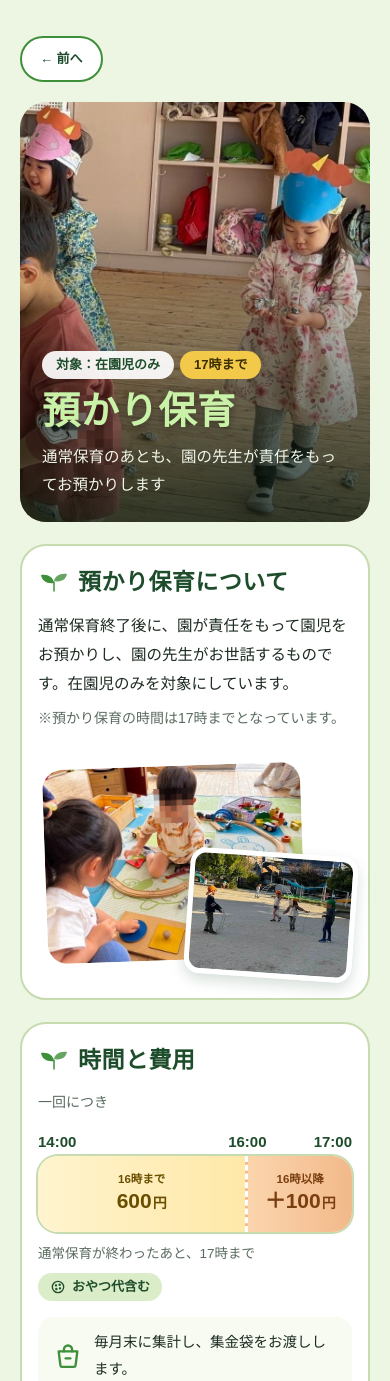
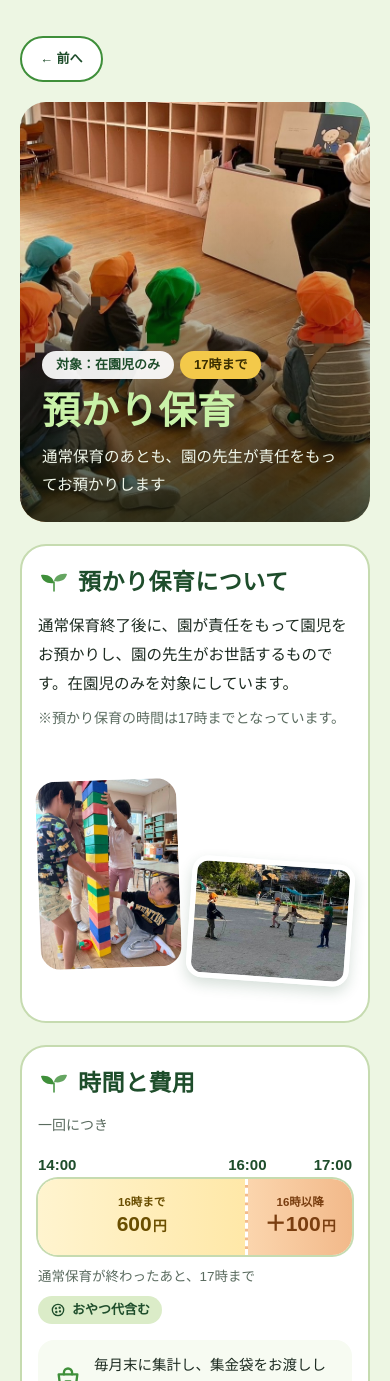
Before and after one commit to wakabakindergarten/website, a plain HTML site: page azukari.html in a window 390 px wide. Shown: the top 1381 px of the page. Drawn offline with Linux system fonts and the light colour scheme; a web font is replaced by a local one.

Commit message:
預かり保育のページのトップ写真を絵本の写真に、部屋の写真をブロックの写真に差し替え
Co-Authored-By: Claude Opus 5.5 <noreply@anthropic.com>

```diff
--- a/azukari.html
+++ b/azukari.html
@@ -27,7 +27,7 @@ body{margin:0;min-height:100%;background:var(--bg);color:var(--ink);font-family:
 a.back{display:inline-block;margin-bottom:20px;padding:9px 18px;border-radius:999px;background:#fff;border:2px solid var(--leaf);color:var(--deep);text-decoration:none;font-weight:700;font-size:13px}
 .hand{font-family:"Yomogi","Zen Maru Gothic",cursive;font-weight:400}
 
-.top{position:relative;border-radius:26px;overflow:hidden;min-height:380px;display:flex;align-items:flex-end;padding:30px;margin-bottom:22px;background:#1e4d2b url(images/1b41192a608a.jpg) center top/cover}
+.top{position:relative;border-radius:26px;overflow:hidden;min-height:470px;display:flex;align-items:flex-end;padding:30px;margin-bottom:22px;background:#1e4d2b url(images/d37073e86117.jpg) center 4%/cover}
 .top::before{content:"";position:absolute;inset:0;background:linear-gradient(180deg,rgba(8,24,14,0) 25%,rgba(8,24,14,.78))}
 .top>div{position:relative}
 .top h1{margin:0;color:#c9f2a8;font-size:clamp(38px,6.5vw,60px);line-height:1.2;text-shadow:0 2px 10px rgba(0,0,0,.45)}
@@ -41,13 +41,13 @@ a.back{display:inline-block;margin-bottom:20px;padding:9px 18px;border-radius:99
 .sec{background:#fff;border:2px solid var(--line);border-radius:26px;padding:26px;margin-bottom:22px}
 
 /* intro */
-.intro{display:grid;grid-template-columns:1fr 250px;gap:22px;align-items:center}
+.intro{display:grid;grid-template-columns:1fr 330px;gap:22px;align-items:center}
 .intro p{margin:0 0 8px;font-size:15.5px}
 .intro .q{font-size:14px;color:var(--sub)}
-.intro .ph{position:relative}
+.intro .ph{position:relative;display:flex;align-items:center}
 .intro .ph img{display:block;width:100%;aspect-ratio:4/3;object-fit:cover;border-radius:20px}
-.intro .ph img+img{position:absolute;width:56%;right:-10px;bottom:-18px;border:5px solid #fff;border-radius:16px;transform:rotate(4deg);box-shadow:0 6px 14px rgba(30,77,43,.18)}
-.intro .ph img:first-child{width:86%;transform:rotate(-2deg)}
+.intro .ph img+img{position:relative;z-index:1;width:52%;margin-left:3%;margin-top:30%;border:5px solid #fff;border-radius:16px;transform:rotate(4deg);box-shadow:0 6px 14px rgba(30,77,43,.18)}
+.intro .ph img:first-child{width:45%;aspect-ratio:3/4;transform:rotate(-2deg)}
 
 /* time & price ruler */
 .ruler-wrap{margin-top:4px}
@@ -128,10 +128,10 @@ a.back{display:inline-block;margin-bottom:20px;padding:9px 18px;border-radius:99
 .ct-call small{display:block;font-size:12.5px;color:#e6f2dd}
 
 @media(max-width:680px){
- .top{min-height:420px;padding:22px;background-position:86% top}
+ .top{min-height:420px;padding:22px;background-position:100% 0}
  .sec,.summer{padding:20px 16px}
  .intro{grid-template-columns:1fr}
- .intro .ph{max-width:300px;margin:4px auto 18px}
+ .intro .ph{max-width:340px;margin:4px auto 18px}
  .days{grid-template-columns:1fr}
  .st{grid-template-columns:1fr}
  .summer .sun{width:84px;right:-22px;top:-22px;opacity:.55}
@@ -160,7 +160,7 @@ h3.hand,h4.hand{font-weight:700!important}
 <div class="intro">
 <div><p>通常保育終了後に、園が責任をもって園児をお預かりし、園の先生がお世話するものです。在園児のみを対象にしています。</p>
 <p class="q">※預かり保育の時間は17時までとなっています。</p></div>
-<div class="ph"><img src="images/ebaedd38cde7.jpg" alt="お部屋でおもちゃで遊ぶ子ども" loading="lazy"><img src="images/10a533a3c1bd.jpg" alt="公園でなわとびをして遊ぶ子どもたち" loading="lazy"></div>
+<div class="ph"><img src="images/f9bdbdd17ddd.jpg" alt="お部屋で大きなブロックを高く積み上げて遊ぶ子どもたち" loading="lazy"><img src="images/10a533a3c1bd.jpg" alt="公園でなわとびをして遊ぶ子どもたち" loading="lazy"></div>
 </div>
 </section>
 
```
Also changed, not shown: images/1b41192a608a.jpg (deleted), images/d37073e86117.jpg (added), images/ebaedd38cde7.jpg (deleted), images/f9bdbdd17ddd.jpg (added).
